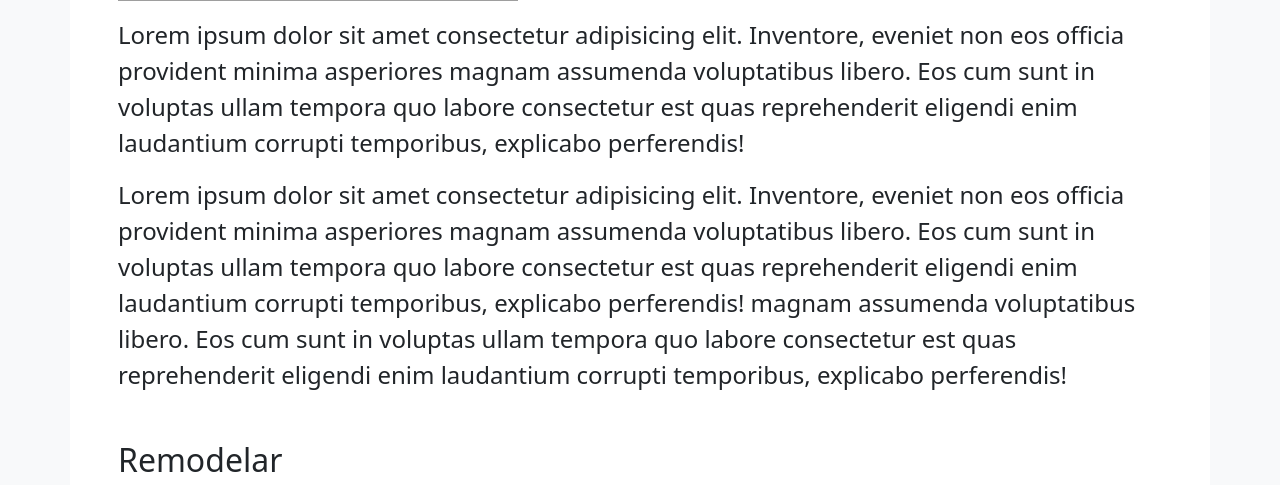
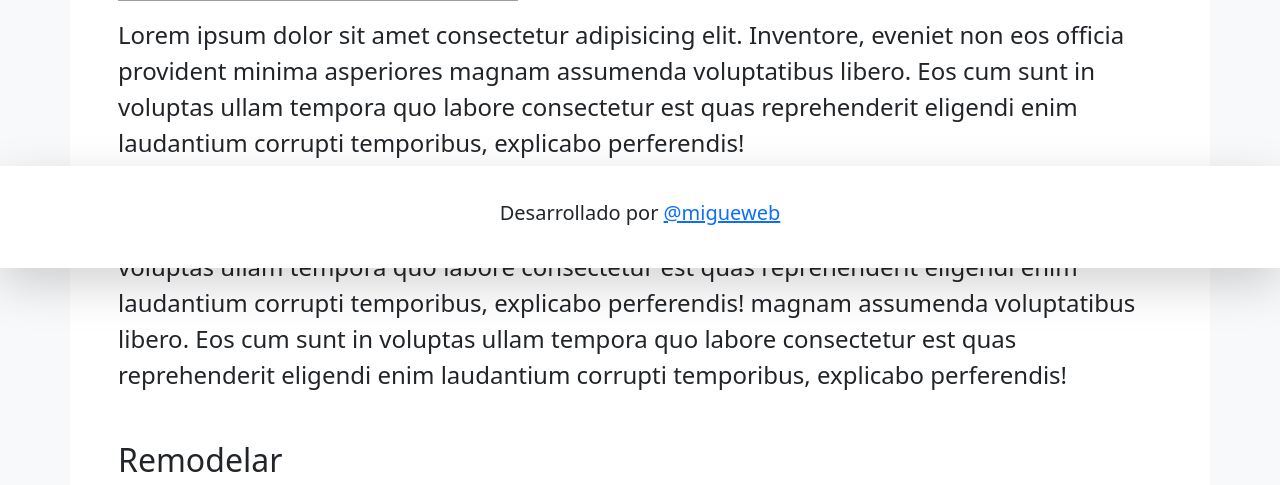
Before and after one commit to migueweb/construapp, a PHP site: page /index.php in a window 1280 px wide. Shown: the part 532-1017 px from the top of the page. Run offline with PHP 8.4, Linux system fonts and the light colour scheme; grey boxes are pictures that could not be loaded.

Commit message:
add footer

```diff
--- a/index.php
+++ b/index.php
@@ -35,11 +35,6 @@ if(isset($_GET['msg']) && $_GET['msg'] == 'destroy'){
         </div>
 
 
-
-        <!-- Start Fill-->
-        <div class="m-5 p-5"></div>
-
-
     </div>
     <!-- End main content-->
 
--- a/views/footer.php
+++ b/views/footer.php
@@ -1,5 +1,7 @@
     <!-- Start footer-->
-
+    <footer class="container-fluid bg-white py-4 mt-5 fixed-bottom shadow-lg">
+        <p class="text-center fs-5 mt-2">Desarrollado por <a href="https://github.com/migueweb/" target="_blank">@migueweb</a></p>
+    </footer>
     <!--End footer-->
 
 
```
